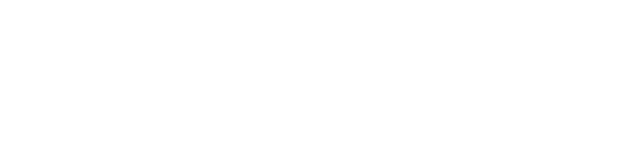
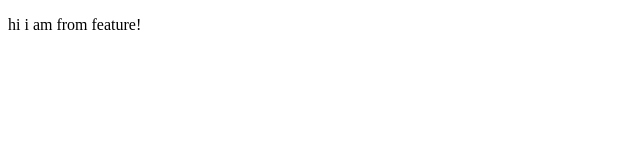
Before and after one commit to samarjeetsamar/git-branch, a plain HTML site: page index.html in a window 1280 px wide. Shown: the whole page, without its empty margins (0-640 px from the left). Drawn offline with Linux system fonts and the light colour scheme.

Commit message:
added changes in feature

```diff
--- a/index.html
+++ b/index.html
@@ -7,5 +7,6 @@
 </head>
 <body>
 
+    <p>hi i am from feature!</p>
 </body>
 </html>
```
